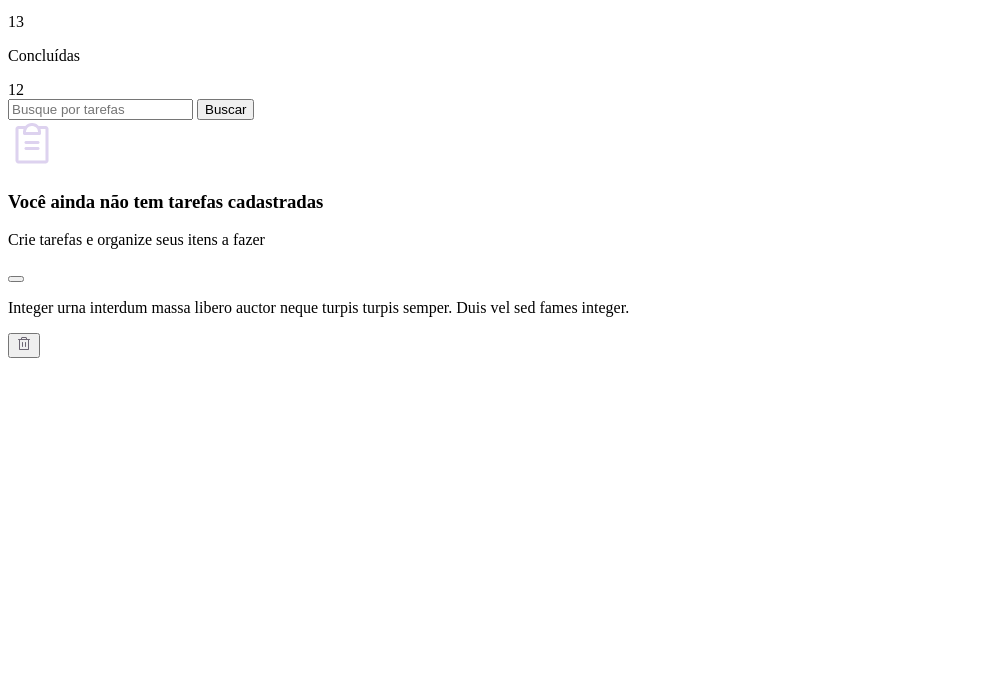
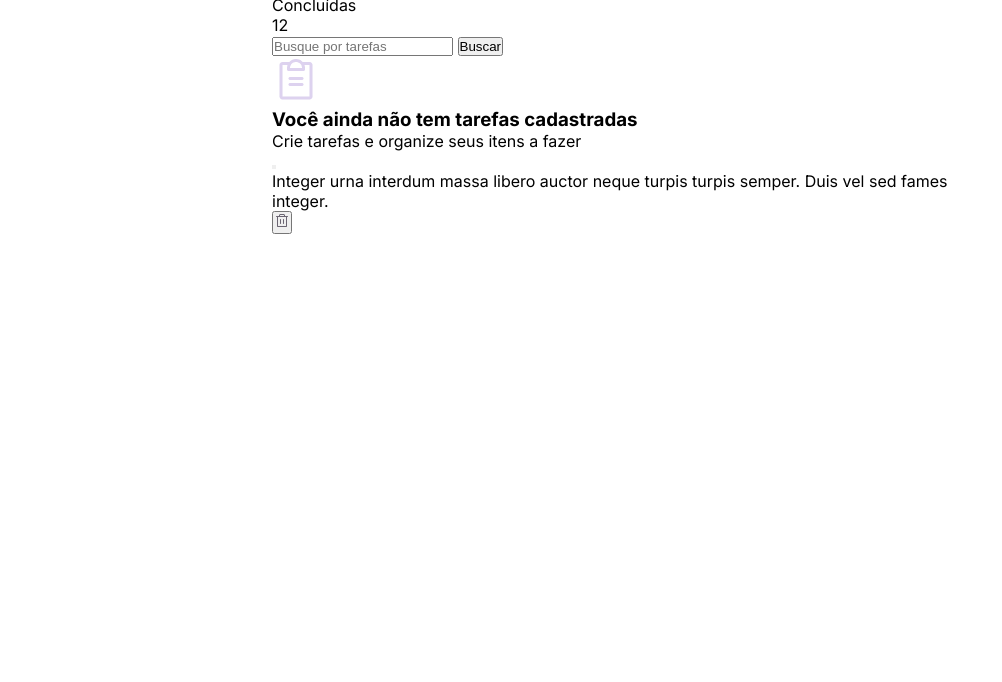
Before and after one commit to analaramantovani/to-do, a plain HTML site: page index.html in a window 1280 px wide. Shown: the part 118-800 px from the top of the page, without its empty margins (0-1002 px from the left). Drawn offline with Linux system fonts and the light colour scheme; files that its build step writes are made by us from their sources.

Commit message:
greganovo

```diff
--- a/assets/css/styles.css
+++ b/assets/css/styles.css
@@ -3,3 +3,23 @@
 :root {
 
 }
+
+* {
+    margin: 0;
+    padding: 0;
+    text-decoration: 0;
+    box-sizing: border-box;
+}
+
+main{
+    max-width: 736px;
+    width: 95%;
+    margin: 0 auto;
+    display: block;
+}
+
+body {
+    font-family: "Inter", sans-serif;
+    font-optical-sizing: auto;
+    font-weight: normal;
+}
--- a/index.html
+++ b/index.html
@@ -4,6 +4,7 @@
     <meta charset="UTF-8">
     <meta name="viewport" content="width=device-width, initial-scale=1.0">
     <title>To do </title>
+    <link rel="stylesheet" href="styles.css">
 </head>
 <body>
     <header>
```
